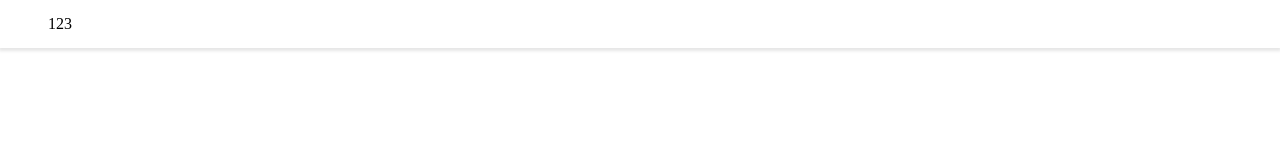
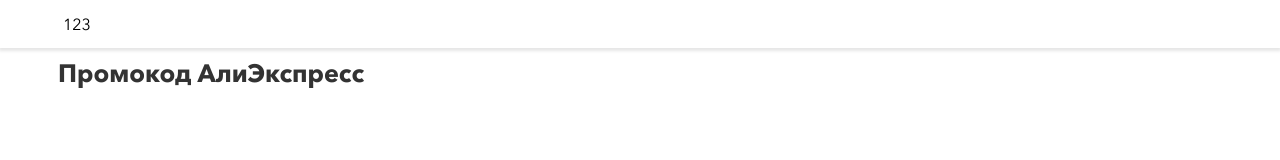
Before and after one commit to Yurikze/promokod-land, a plain HTML site: page index.html in a window 1280 px wide. Drawn offline with Linux system fonts and the light colour scheme.

Commit message:
feat: add fonts, css styling

```diff
--- /dev/null
+++ b/blocks/coupons/coupons.css
@@ -0,0 +1,6 @@
+.coupons {
+  max-width: 1184px;
+  padding: 10px;
+  width: 100%;
+  box-sizing: border-box;
+}
--- a/blocks/header/__content/header__content.css
+++ b/blocks/header/__content/header__content.css
@@ -4,4 +4,5 @@
   margin: 0 auto;
   display: flex;
   padding: 15px;
+  box-sizing: border-box;
 }
--- /dev/null
+++ b/blocks/headline/headline.css
@@ -0,0 +1,7 @@
+.headline {
+  font-size: 25px;
+  line-height: 1.23;
+  margin: 0;
+  font-weight: bold;
+  color: var(--dark);
+}
--- /dev/null
+++ b/blocks/page/page.css
@@ -0,0 +1,8 @@
+.page {
+  display: flex;
+  align-items: center;
+  flex-direction: column;
+  font-family: 'Avenir';
+  -webkit-font-smoothing: antialiased;
+  -moz-osx-font-smoothing: grayscale;
+}
--- a/index.html
+++ b/index.html
@@ -15,7 +15,9 @@
         <div class="header__menu-icon"></div>
       </div>
     </header>
-
+    <section class="coupons">
+      <h1 class="headline">Промокод АлиЭкспресс</h1>
+    </section>
   </div>
 </body>
 </html>
--- a/pages/index.css
+++ b/pages/index.css
@@ -1,3 +1,8 @@
 @import url('../vendor/normalize.css');
+@import url('../vendor/fonts/fonts.css');
+@import url('../variables/variables.css');
+@import url('../blocks/page/page.css');
+@import url('../blocks/headline/headline.css');
 @import url('../blocks/header/header.css');
 @import url('../blocks/header/__content/header__content.css');
+@import url('../blocks/coupons/coupons.css');
--- /dev/null
+++ b/variables/variables.css
@@ -0,0 +1,3 @@
+:root {
+  --dark: #333;
+}
--- /dev/null
+++ b/vendor/fonts/fonts.css
@@ -0,0 +1,19 @@
+@font-face {
+  font-family: 'Avenir';
+  src: url('./AvenirNextCyr-Regular.woff') format('woff'), url('./AvenirNextCyr-Regular.woff2') format('woff2');
+  font-weight: normal;
+}
+
+@font-face {
+  font-family: 'Avenir';
+  src: url('./AvenirNextCyr-Heavy.woff') format('woff'),
+     url('./AvenirNextCyr-Heavy.woff2') format('woff2');
+  font-weight: 900;
+}
+
+@font-face {
+  font-family: 'Avenir';
+  src: url('./AvenirNextCyr-Bold.woff') format('woff'),
+     url('./AvenirNextCyr-Bold.woff2') format('woff2');
+  font-weight: bold;
+}
```
Also changed, not shown: vendor/fonts/AvenirNextCyr-Bold.woff (added), vendor/fonts/AvenirNextCyr-Bold.woff2 (added), vendor/fonts/AvenirNextCyr-Demi.woff (added), vendor/fonts/AvenirNextCyr-Demi.woff2 (added), vendor/fonts/AvenirNextCyr-Heavy.woff (added), vendor/fonts/AvenirNextCyr-Heavy.woff2 (added), vendor/fonts/AvenirNextCyr-Regular.woff (added), vendor/fonts/AvenirNextCyr-Regular.woff2 (added), vendor/fonts/AvenirNextCyr-Thin.woff (added), vendor/fonts/AvenirNextCyr-Thin.woff2 (added).
